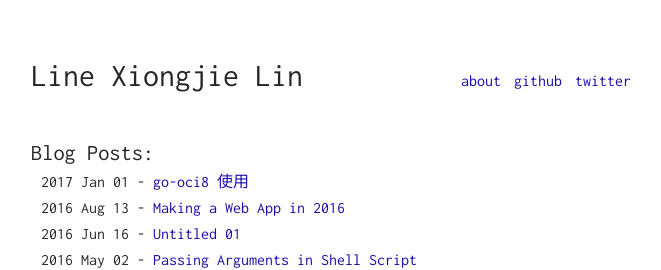
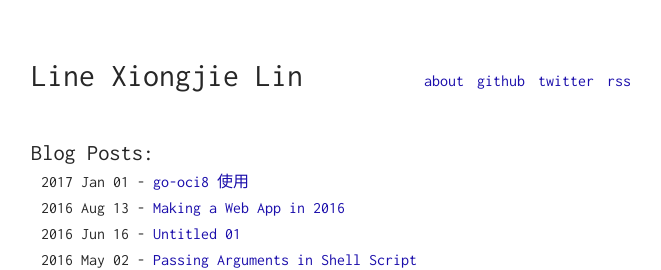
Before and after one commit to linexjlin/linexjlin.github.io, a Jekyll site: the page built from index.html, in a window 1280 px wide. Shown: the top 270 px of the page, without its empty margins (309-970 px from the left). Built offline with Jekyll 4.4.1, drawn with Linux system fonts in a browser that asks for light colours.

Commit message:
add rss entry

```diff
--- a/_data/navigation.yml
+++ b/_data/navigation.yml
@@ -6,3 +6,6 @@
 
 - title: twitter
   url: https://twitter.com/linexjlin
+
+- title: rss
+  url: /feed.xml
```
